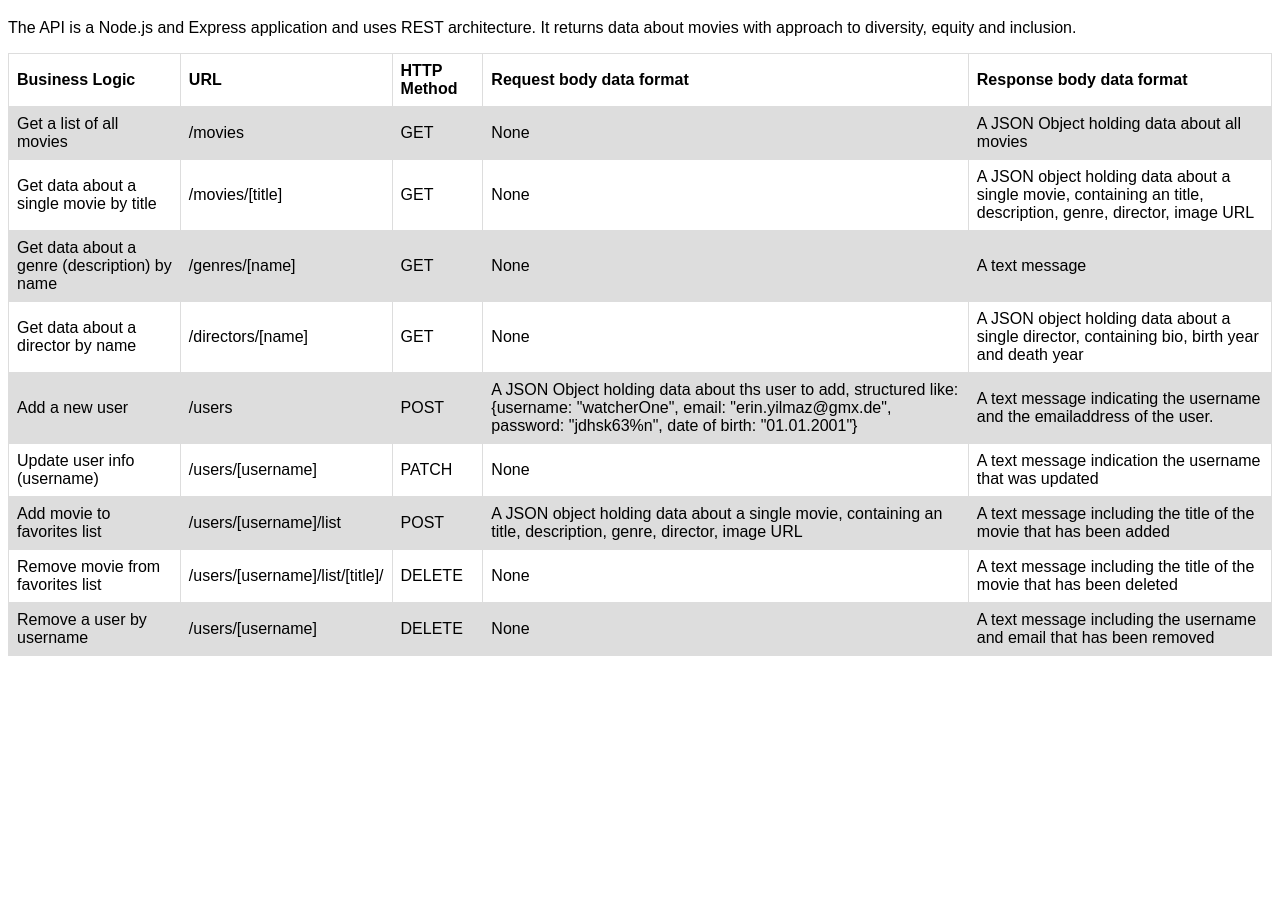
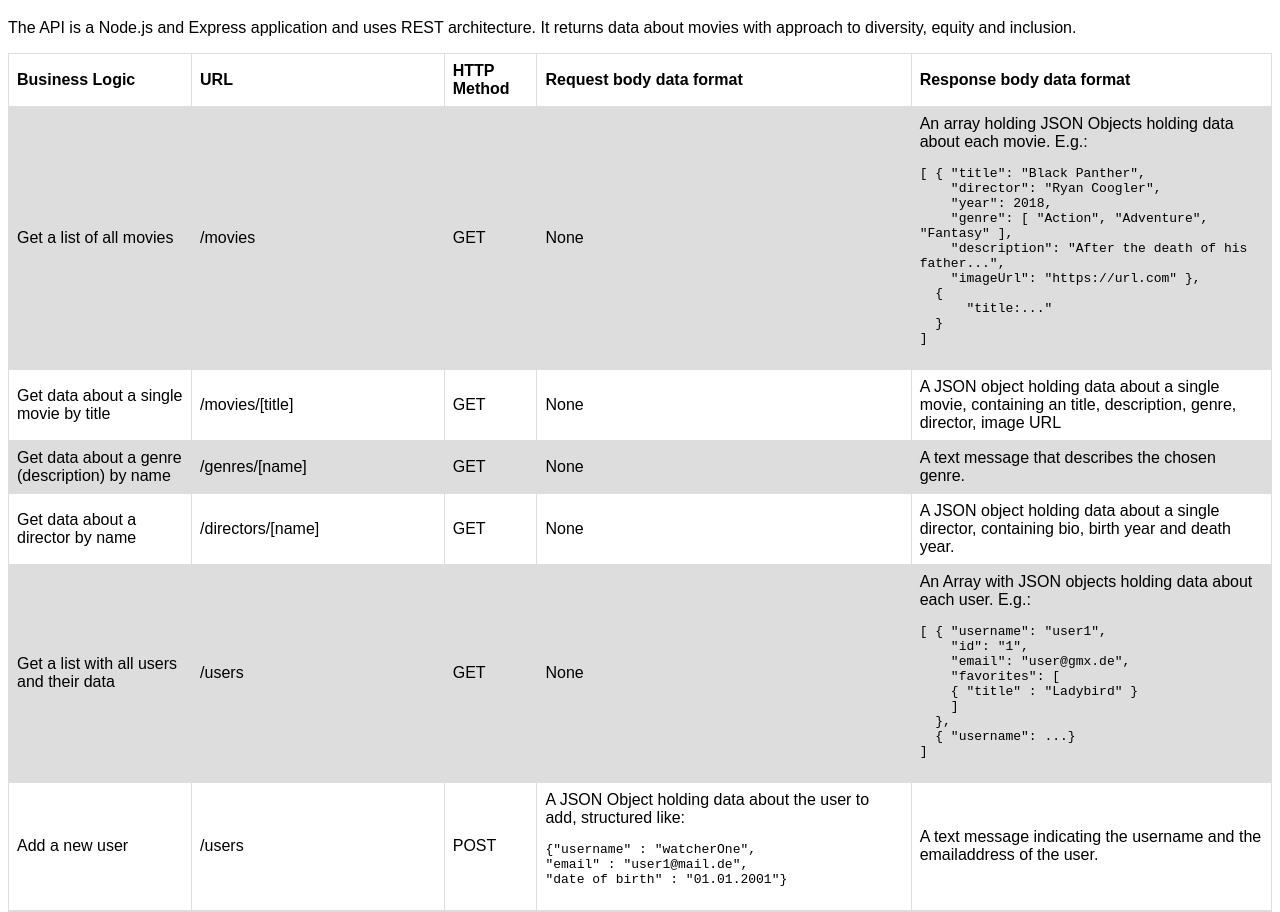
Before and after one commit to lts-hmms/movie_api, a website: page public/documentation.html in a window 1280 px wide. Shown: the part 61-973 px from the top of the page. Before the commit the page ends 800 px from the top, so only its background shows below. Drawn offline with Linux system fonts and the light colour scheme.

Commit message:
docs: update doumentation

```diff
--- a/public/documentation.html
+++ b/public/documentation.html
@@ -12,7 +12,8 @@
         width: 100%;
       }
 
-      td, th {
+      td,
+      th {
         border: 1px solid #dddddd;
         text-align: left;
         padding: 8px;
@@ -20,6 +21,10 @@
 
       tr:nth-child(even) {
         background-color: #dddddd;
+      }
+      code {
+      display: block;
+      white-space: pre-wrap
 }
     </style>
   </head>
@@ -29,7 +34,8 @@
       The API is a Node.js and Express application and uses REST architecture.
       It returns data about movies with approach to diversity, equity and
       inclusion.
-      <body>
+    </p>
+
     <table>
       <tr>
         <th>Business Logic</th>
@@ -43,66 +49,131 @@
         <td>/movies</td>
         <td>GET</td>
         <td>None</td>
-          <td>A JSON Object holding data about all movies</td>
+        <td>
+          An array holding JSON Objects holding data about each movie. E.g.:
+          <code>
+[ { "title": "Black Panther",
+    "director": "Ryan Coogler",
+    "year": 2018,
+    "genre": [ "Action", "Adventure", "Fantasy" ],
+    "description": "After the death of his father...",
+    "imageUrl": "https://url.com" },
+  {
+      "title:..."
+  }
+]
+          </code>
+        </td>
       </tr>
       <tr>
         <td>Get data about a single movie by title</td>
         <td>/movies/[title]</td>
         <td>GET</td>
         <td>None</td>
-          <td>A JSON object holding data about a single movie, containing an title, description, genre, director, image URL</td>
+        <td>
+          A JSON object holding data about a single movie, containing an title,
+          description, genre, director, image URL
+        </td>
       </tr>
       <tr>
         <td>Get data about a genre (description) by name</td>
         <td>/genres/[name]</td>
         <td>GET</td>
         <td>None</td>
-          <td>A text message </td>
+        <td>A text message that describes the chosen genre.</td>
       </tr>
       <tr>
         <td>Get data about a director by name</td>
         <td>/directors/[name]</td>
         <td>GET</td>
         <td>None</td>
-          <td>A JSON object holding data about a single director, containing bio, birth year and death year</td>
+        <td>
+          A JSON object holding data about a single director, containing
+          bio, birth year and death year.
+        </td>
+      </tr>
+      <tr>
+        <td>Get a list with all users and their data</td>
+        <td>/users</td>
+        <td>GET</td>
+        <td>None</td>
+        <td>
+          An Array with JSON objects holding data about each user. E.g.:
+          <code>
+[ { "username": "user1",
+    "id": "1",
+    "email": "user@gmx.de",
+    "favorites": [
+    { "title" : "Ladybird" }
+    ]
+  },
+  { "username": ...}
+]
+          </code>
+        </td>
       </tr>
       <tr>
         <td>Add a new user</td>
         <td>/users</td>
         <td>POST</td>
-          <td>A JSON Object holding data about ths user to add, structured like: {username: "watcherOne", email: "erin.yilmaz@gmx.de", password: "jdhsk63%n", date of birth: "01.01.2001"}</td>
-          <td>A text message indicating the username and the emailaddress of the user.</td>
+        <td>
+          A JSON Object holding data about the user to add, structured like:
+          <code>
+{"username" : "watcherOne",
+"email" : "user1@mail.de",
+"date of birth" : "01.01.2001"}
+          </code>
+        </td>
+        <td>
+          A text message indicating the username and the emailaddress of the
+          user.
+        </td>
       </tr>
       <tr>
         <td>Update user info (username)</td>
-          <td>/users/[username]</td>
+        <td>/users/[id]/[username]</td>
         <td>PATCH</td>
         <td>None</td>
         <td>A text message indication the username that was updated</td>
       </tr>
       <tr>
         <td>Add movie to favorites list</td>
-          <td>/users/[username]/list</td>
+        <td>/users/[username]/favorites</td>
         <td>POST</td>
-          <td>A JSON object holding data about a single movie, containing an title, description, genre, director, image URL</td>
-          <td>A text message including the title of the movie that has been added</td>
+        <td>
+          A JSON object holding data about a single movie, containing an title,
+          description, genre, director, image URL. E.g.:
+          <code>
+{ "title": "Black Panther",
+"director": "Ryan Coogler",
+"year": 2018,
+"genre": [ "Action", "Adventure", "Fantasy" ],
+"description": "After the death of his father...",
+"imageUrl": "https://url.com" },
+          </code>
+        </td>
+        <td>
+          A text message including the title of the movie that has been added
+        </td>
       </tr>
       <tr>
-          <td>Remove movie from favorites list </td>
-          <td>/users/[username]/list/[title]/</td>
+        <td>Remove movie from favorites list</td>
+        <td>/users/[username]/favorites/[title]/</td>
         <td>DELETE</td>
         <td>None</td>
-          <td>A text message including the title of the movie that has been deleted</td>
+        <td>
+          A text message including the title of the movie that has been deleted
+        </td>
       </tr>
       <tr>
         <td>Remove a user by username</td>
         <td>/users/[username]</td>
         <td>DELETE</td>
         <td>None</td>
-          <td>A text message including the username and email that has been removed</td>
+        <td>
+          A text message including the username and email that has been removed
+        </td>
       </tr>
     </table>
-
-    </p>
   </body>
 </html>
```
Lines whose indentation alone changed are shown as unchanged.
